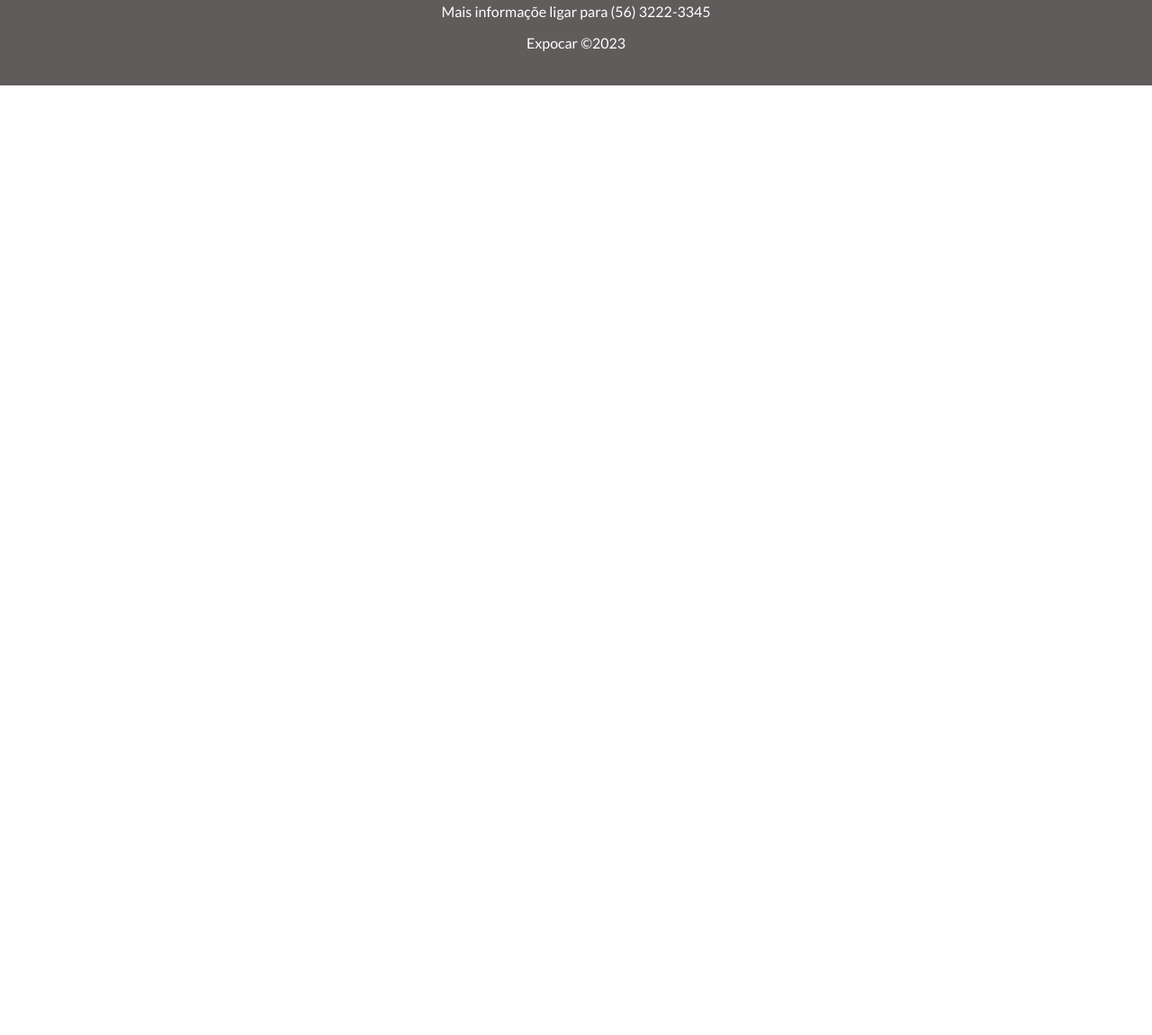
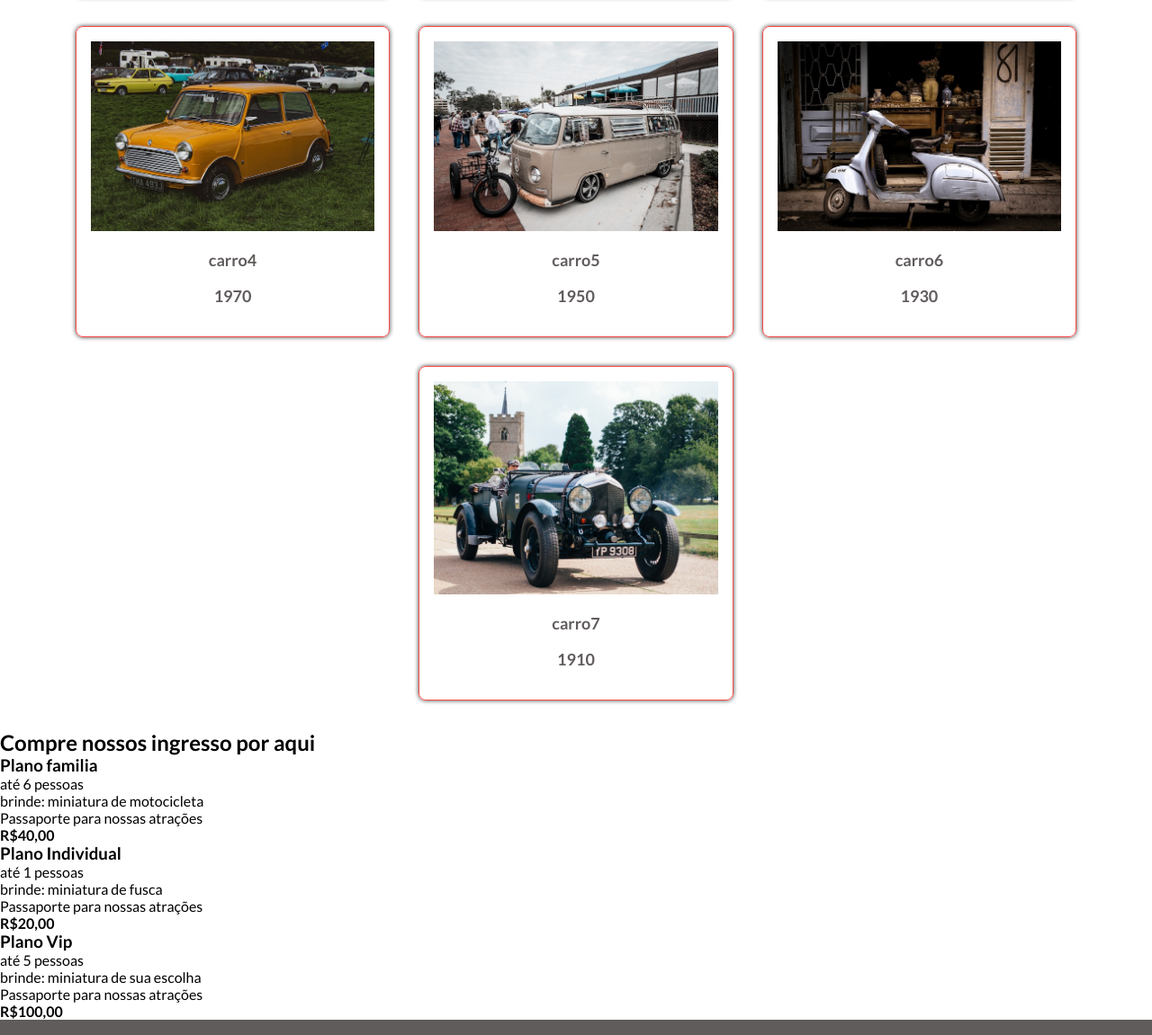
Before and after one commit to DanielAntu/projetoexpocar, a plain HTML site: page index.html in a window 1280 px wide. Shown: the part 1424-2575 px from the top of the page at 90% size. Before the commit the page ends 1519 px from the top, so only its background shows below. Drawn offline with nearby package versions, Linux system fonts and the light colour scheme.

Commit message:
Marcação do html da seção de valores iniciada

```diff
--- a/css/style.css
+++ b/css/style.css
@@ -30,6 +30,7 @@
     right: 8px;
     top: 16px;
     font-size: 1.5rem;
+    cursor: pointer;
 }
 
 #navbar h1 {
@@ -108,16 +109,37 @@ main .banner {
 .attraction {
     display: flex;
     flex-direction: column;
+    align-items: center;
+    justify-content: center;
+    flex-wrap: wrap;
     margin: 1em auto;
-    max-width: 1200px;
+    padding: 1em;
+}
+
+.attraction h2 {
+    margin: 1em;
+    text-align: center;
+    color: var(--color3);
+    font-size: 22px;
+    border-bottom: 1px solid var(--color1);
+    padding: 0.5em;
 }
 
 .card {
-    width: 300px;
-    height: 400px;
+    width: 100%;
     margin-bottom: 1em;
     padding: 1em;
-    border: 1px solid var(--color3);
+    border: 1px solid var(--color1);
+    border-radius: 8px;
+    box-shadow: 0px 0px 5px 0px rgba(0, 0, 0, 0.75);
+}
+
+.card p {
+    text-align: center;
+    margin: 1em 0;
+    font-weight: bold;
+    color: var(--color3);
+    font-size: 18px;
 }
 
 .card img {
@@ -195,4 +217,22 @@ footer p {
         transform: translate(-50%, -50%);
         max-width: 700px;
     }
+
+    /* ATTRACTION */
+    .attraction {
+        flex-direction: row;
+        max-width: 1500px;
+        margin: 0 auto;
+    }
+
+    .attraction h2 {
+        width: 100%;
+        font-size: 33px;
+    }
+
+    .card {
+        width: 28%;
+        max-width: 450px;
+        margin: 1em;
+    }
 }
--- a/index.html
+++ b/index.html
@@ -17,7 +17,7 @@
         <nav id="navbar">
             <h1>ExpoCar <i class="bi bi-ev-front-fill"></i></h1>
             <i class="bi bi-three-dots-vertical"></i>
-            <ul class="menu hide">
+            <ul class="menu">
                 <li><a class="active" href="#">Home</a></li>
                 <li><a href="#">Comprar Ingresso</a></li>
                 <li><a href="#">Contato</a></li>
@@ -37,14 +37,46 @@
 
             <!-- ATTRACTION -->
             <section class="attraction">
-                <div class="card">
-                    <img src="./img/carro1.jpg" alt="carro1" />
-                    <p>Nome: carro1</p>
-                    <p>ano: 1870</p>
-                </div>
+                <h2>Atrações da expocar deste ano</h2>
             </section>
 
             <!-- VALUES -->
+            <section class="values">
+                <h2>Compre nossos ingresso por aqui</h2>
+                <div class="family">
+                    <h3>Plano familia</h3>
+                    <ul>
+                        <li>até 6 pessoas</li>
+                        <li>brinde: miniatura de motocicleta</li>
+                        <li>Passaporte para nossas atrações</li>
+                    </ul>
+                    <div class="preco">
+                        <h4>R$40,00</h4>
+                    </div>
+                </div>
+                <div class="individual">
+                    <h3>Plano Individual</h3>
+                    <ul>
+                        <li>até 1 pessoas</li>
+                        <li>brinde: miniatura de fusca</li>
+                        <li>Passaporte para nossas atrações</li>
+                    </ul>
+                    <div class="preco">
+                        <h4>R$20,00</h4>
+                    </div>
+                </div>
+                <div class="vip">
+                    <h3>Plano Vip</h3>
+                    <ul>
+                        <li>até 5 pessoas</li>
+                        <li>brinde: miniatura de sua escolha</li>
+                        <li>Passaporte para nossas atrações</li>
+                    </ul>
+                    <div class="preco">
+                        <h4>R$100,00</h4>
+                    </div>
+                </div>
+            </section>
         </main>
 
         <footer>
--- a/js/script.js
+++ b/js/script.js
@@ -1,6 +1,18 @@
 const menubtn = document.querySelector(".bi-three-dots-vertical");
 const menu = document.querySelector(".menu");
 const navbar = document.querySelector("#navbar");
+const attraction = document.querySelector(".attraction");
+
+// lista de carro
+const cars = [
+    { name: "carro1", img: "./img/carro1.jpg", year: 1980 },
+    { name: "carro2", img: "./img/carro2.jpg", year: 1990 },
+    { name: "carro3", img: "./img/carro3.jpg", year: 1940 },
+    { name: "carro4", img: "./img/carro4.jpg", year: 1970 },
+    { name: "carro5", img: "./img/carro5.jpg", year: 1950 },
+    { name: "carro6", img: "./img/carro6.jpg", year: 1930 },
+    { name: "carro7", img: "./img/carro7.jpg", year: 1910 },
+];
 
 // funções
 const togleMenu = () => {
@@ -15,6 +27,39 @@ const togleMenu = () => {
     }
 };
 
+const cardCar = (car) => {
+    const { name, img, year } = car;
+
+    // div card
+    const div = document.createElement("div");
+    div.classList.add("card");
+
+    // image
+    const image = document.createElement("img");
+    image.src = img;
+    image.alt = name;
+    div.appendChild(image);
+
+    // name do carro
+    const nameCar = document.createElement("p");
+    nameCar.innerText = name;
+    div.appendChild(nameCar);
+
+    // year car
+    const yearCar = document.createElement("p");
+    yearCar.innerText = year;
+    div.appendChild(yearCar);
+
+    return div;
+};
+
+const renderCar = () => {
+    cars.forEach((car) => {
+        const div = cardCar(car);
+        attraction.appendChild(div);
+    });
+};
+
 const verifywidth = () => {
     if (window.innerWidth >= 768) {
         menu.classList.remove("hide");
@@ -27,3 +72,6 @@ const verifywidth = () => {
 
 // eventos
 menubtn.addEventListener("click", () => togleMenu());
+
+// incializar
+renderCar();
```
